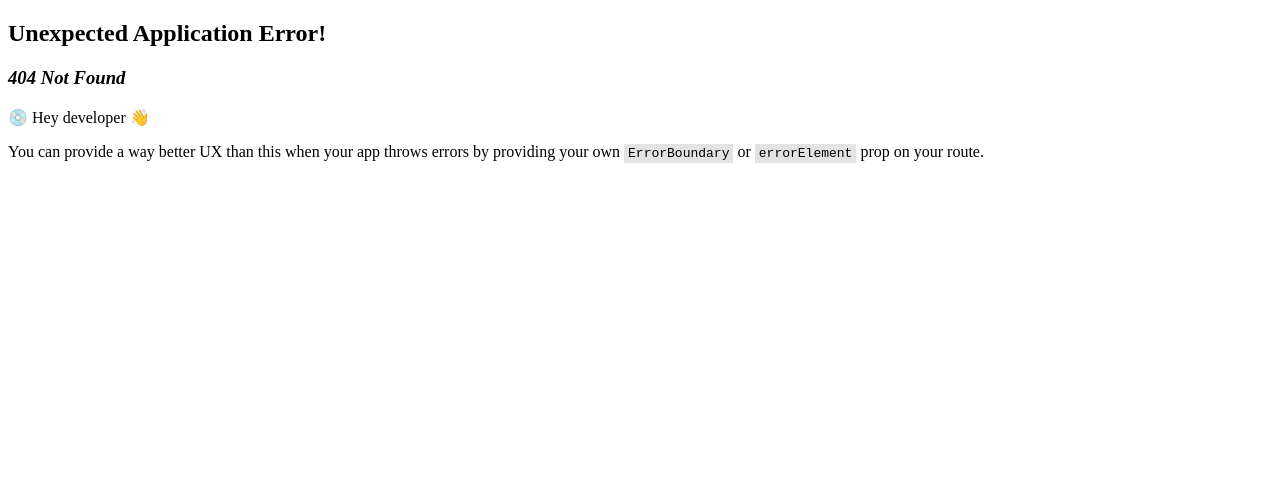
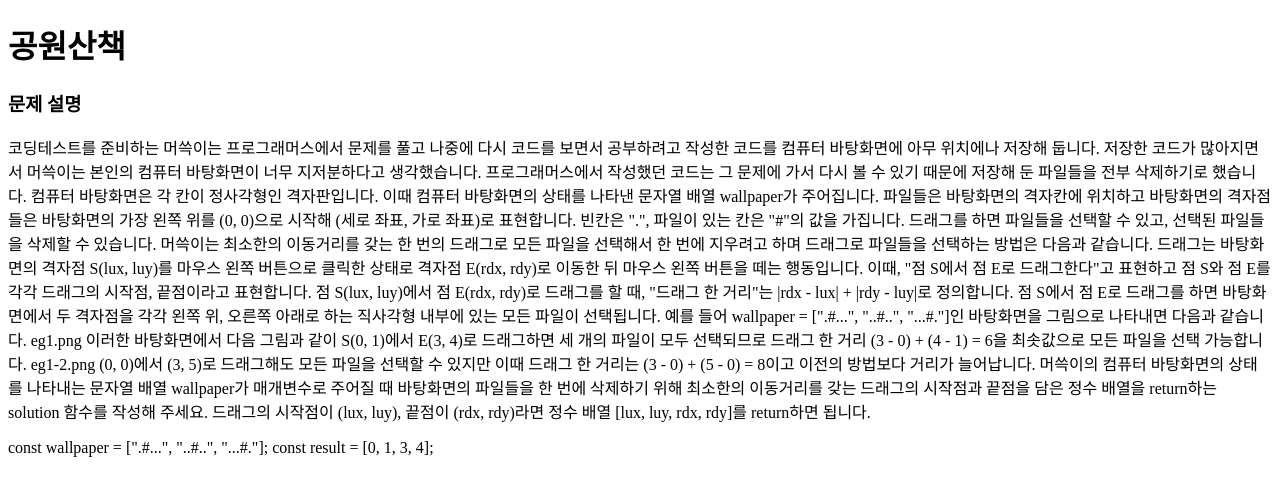
Before and after one commit to CHOIYEJUN/JS_Algorithm, a React (Create React App) app: page /level1/cleanDesktop in a window 1280 px wide. Before the commit this address had no page. Shown: the top 496 px of the page. Built offline with nearby package versions, Linux system fonts and the light colour scheme.

Commit message:
코테 문제 4번 다 풀다가 커밋

```diff
--- a/src/App.js
+++ b/src/App.js
@@ -3,6 +3,7 @@ import MainPage from "./pages/MainPage";
 import RunningRace from "./components/level_1/RunningRace";
 import YearningImg from "./components/level_1/YearningImg";
 import ParkStrolling from "./components/level_1/ParkStrolling";
+import CleanDesktop from "./components/level_1/CleanDesktop";
 
 function App() {
   const router = createBrowserRouter([
@@ -25,6 +26,10 @@ function App() {
                 path : "parkStroling",
                 element : <ParkStrolling />
             },
+            {
+                path : "cleanDesktop",
+                element : <CleanDesktop />
+            },
 
 
 
--- /dev/null
+++ b/src/components/level_1/CleanDesktop.js
@@ -0,0 +1,83 @@
+import {useEffect} from "react";
+
+export default function CleanDesktop () {
+    const wallpaper = [".#...", "..#..", "...#."];
+
+
+    useEffect(() => {
+        solution(wallpaper);
+    }, []);
+
+    function solution(wallpaper) {
+
+        // # 이 있는 좌표값을 찾기.
+        // # 좌표를 모두 구하고, X 축이 가장 작은곳과 y 축의 가장 작은곳을 모서리로 x축이 가장 큰곳과 y 축이 가장 큰 곳을 다른 모서리로 해서 출력?.,.
+        let fileLocate = []
+
+        let max_x = wallpaper.length -1;
+        let max_y = wallpaper[0].length -1;
+        for(let i =0; i <= max_x; i++  ) {
+            for(let j =0; j <= max_y; j++  ) {
+                if(wallpaper[i][j] === "#") {
+                    fileLocate.push([i,j]);
+                }
+            }
+        }
+        console.log(fileLocate);
+
+        // 가장 작은 x,y 좌표 찾기
+
+
+
+
+        // 가장 큰 x,y 좌표 찾기
+
+
+
+
+
+
+    }
+
+
+    return (
+        <>
+            <h1>
+                공원산책
+            </h1>
+
+            <h3>
+                문제 설명
+            </h3>
+
+            <p>
+                코딩테스트를 준비하는 머쓱이는 프로그래머스에서 문제를 풀고 나중에 다시 코드를 보면서 공부하려고 작성한 코드를 컴퓨터 바탕화면에 아무 위치에나 저장해 둡니다. 저장한 코드가 많아지면서 머쓱이는 본인의 컴퓨터 바탕화면이 너무 지저분하다고 생각했습니다. 프로그래머스에서 작성했던 코드는 그 문제에 가서 다시 볼 수 있기 때문에 저장해 둔 파일들을 전부 삭제하기로 했습니다.
+
+                컴퓨터 바탕화면은 각 칸이 정사각형인 격자판입니다. 이때 컴퓨터 바탕화면의 상태를 나타낸 문자열 배열 wallpaper가 주어집니다. 파일들은 바탕화면의 격자칸에 위치하고 바탕화면의 격자점들은 바탕화면의 가장 왼쪽 위를 (0, 0)으로 시작해 (세로 좌표, 가로 좌표)로 표현합니다. 빈칸은 ".", 파일이 있는 칸은 "#"의 값을 가집니다. 드래그를 하면 파일들을 선택할 수 있고, 선택된 파일들을 삭제할 수 있습니다. 머쓱이는 최소한의 이동거리를 갖는 한 번의 드래그로 모든 파일을 선택해서 한 번에 지우려고 하며 드래그로 파일들을 선택하는 방법은 다음과 같습니다.
+
+                드래그는 바탕화면의 격자점 S(lux, luy)를 마우스 왼쪽 버튼으로 클릭한 상태로 격자점 E(rdx, rdy)로 이동한 뒤 마우스 왼쪽 버튼을 떼는 행동입니다. 이때, "점 S에서 점 E로 드래그한다"고 표현하고 점 S와 점 E를 각각 드래그의 시작점, 끝점이라고 표현합니다.
+
+                점 S(lux, luy)에서 점 E(rdx, rdy)로 드래그를 할 때, "드래그 한 거리"는 |rdx - lux| + |rdy - luy|로 정의합니다.
+
+                점 S에서 점 E로 드래그를 하면 바탕화면에서 두 격자점을 각각 왼쪽 위, 오른쪽 아래로 하는 직사각형 내부에 있는 모든 파일이 선택됩니다.
+
+                예를 들어 wallpaper = [".#...", "..#..", "...#."]인 바탕화면을 그림으로 나타내면 다음과 같습니다.
+                eg1.png
+                이러한 바탕화면에서 다음 그림과 같이 S(0, 1)에서 E(3, 4)로 드래그하면 세 개의 파일이 모두 선택되므로 드래그 한 거리 (3 - 0) + (4 - 1) = 6을 최솟값으로 모든 파일을 선택 가능합니다.
+                eg1-2.png
+                (0, 0)에서 (3, 5)로 드래그해도 모든 파일을 선택할 수 있지만 이때 드래그 한 거리는 (3 - 0) + (5 - 0) = 8이고 이전의 방법보다 거리가 늘어납니다.
+
+                머쓱이의 컴퓨터 바탕화면의 상태를 나타내는 문자열 배열 wallpaper가 매개변수로 주어질 때 바탕화면의 파일들을 한 번에 삭제하기 위해 최소한의 이동거리를 갖는 드래그의 시작점과 끝점을 담은 정수 배열을 return하는 solution 함수를 작성해 주세요. 드래그의 시작점이 (lux, luy), 끝점이 (rdx, rdy)라면 정수 배열 [lux, luy, rdx, rdy]를 return하면 됩니다.
+            </p>
+            <p>
+                const wallpaper = [".#...", "..#..", "...#."];
+                const result = [0, 1, 3, 4];
+
+            </p>
+
+
+
+
+        </>
+    );
+}
--- a/src/pages/MainPage.js
+++ b/src/pages/MainPage.js
@@ -10,7 +10,7 @@ export default function MainPage() {
             <button onClick={() => navigation("/level1/runningRace")}>달리기 경주</button>
             <button onClick={() => navigation("/level1/yearningImg")}>추억 사진</button>
             <button onClick={() => navigation("/level1/parkStroling")}>공원 산책</button>
-
+            <button onClick={() => navigation("/level1/cleanDesktop")}>바탕화면 정리</button>
         </div>
         </>
     );
```
